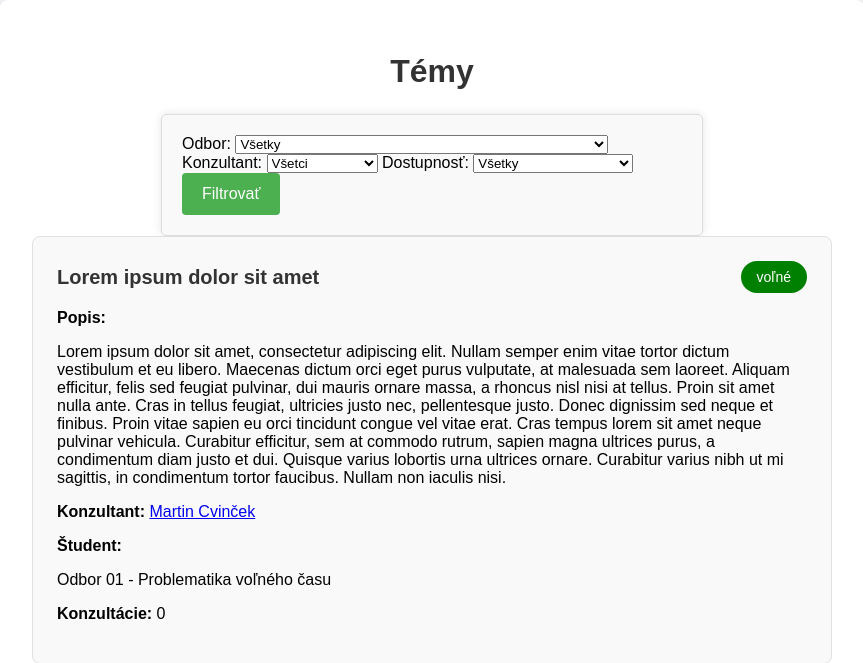
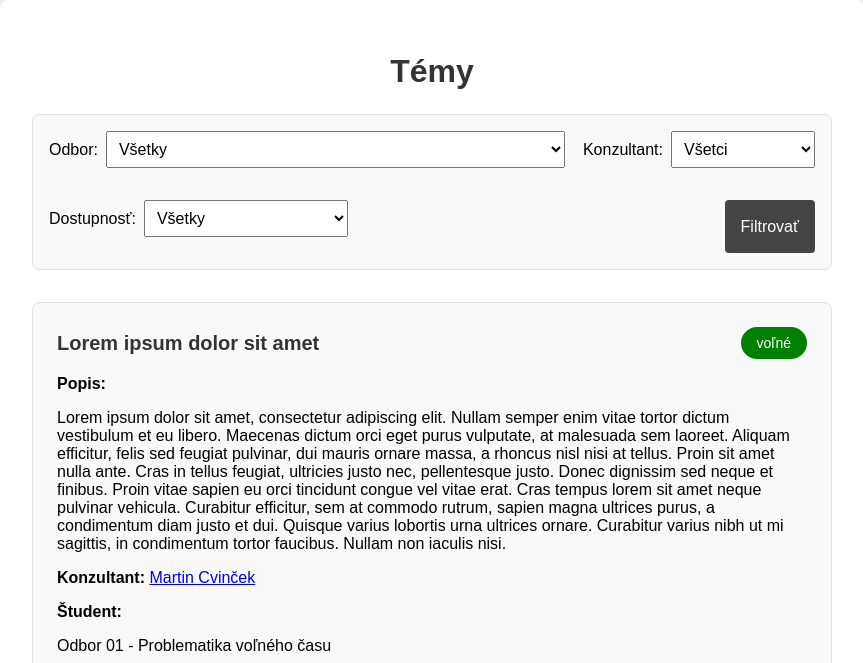
Before and after one commit to AdamLadnak/django_stranka_SOC, a Django app: page /soc/ in a window 1280 px wide. Shown: the part 60-723 px from the top of the page, without its empty margins (208-1071 px from the left). Run offline with Django 4.2, Linux system fonts and the light colour scheme; data comes from the database, SQL or seed files in the repository.

Commit message:
vylepšené formy

```diff
--- a/soc/static/soc/style.css
+++ b/soc/static/soc/style.css
@@ -125,6 +125,7 @@ h1 {
 .theme .topic-details {
     margin-top: 1rem; /* Add space between content and details */
 }
+
 /* Utility Classes */
 .pt-3 {
     padding-top: 1rem;
@@ -146,8 +147,53 @@ h1 {
     color: #fff;
 }
 
-/* Center the form */
-form {
+/* Filter Options Styles */
+.filter-options {
+    margin-bottom: 2rem;
+    padding: 1rem;
+    background-color: #f9f9f9;
+    border: 1px solid #e0e0e0;
+    border-radius: 8px;
+}
+
+.filter-options form {
+    display: flex;
+    justify-content: space-between;
+    gap: 1rem;
+    flex-wrap: wrap; /* Allow form items to wrap to the next line */
+}
+
+.filter-group {
+    display: flex;
+    align-items: center;
+    margin-bottom: 1rem;
+}
+
+.filter-options label {
+    margin-right: 0.5rem;
+}
+
+.filter-options select {
+    padding: 0.5rem;
+    font-size: 1rem;
+}
+
+.filter-options button {
+    background-color: #444;
+    color: white;
+    padding: 0.5rem 1rem;
+    border: none;
+    border-radius: 4px;
+    cursor: pointer;
+    font-size: 1rem;
+}
+
+.filter-options button:hover {
+    background-color: #333;
+}
+
+/* Add Theme Form Styles */
+.add-theme-form {
     max-width: 500px;
     margin: 0 auto;
     padding: 20px;
@@ -157,9 +203,9 @@ form {
     box-shadow: 0 0 10px rgba(0,0,0,0.1);
 }
 
-/* Style form inputs */
-form input[type="text"],
-form textarea {
+.add-theme-form input[type="text"],
+.add-theme-form textarea,
+.add-theme-form select {
     width: 100%;
     padding: 10px;
     margin-bottom: 10px;
@@ -169,9 +215,8 @@ form textarea {
     box-sizing: border-box;
 }
 
-/* Style form buttons */
-form button {
-    background-color: #4CAF50;
+.add-theme-form button {
+    background-color: #444;
     color: white;
     padding: 12px 20px;
     border: none;
@@ -180,6 +225,6 @@ form button {
     font-size: 16px;
 }
 
-form button:hover {
-    background-color: #45a049;
+.add-theme-form button:hover {
+    background-color: #333;
 }
--- a/soc/templates/soc/index.html
+++ b/soc/templates/soc/index.html
@@ -4,6 +4,7 @@
     <h1>Témy</h1>
     <div class="filter-options">
         <form method="GET" action="{% url 'temy' %}">
+            <div class="filter-group">
                 <label for="odbor">Odbor:</label>
                 <select name="odbor" id="odbor">
                     <option value="">Všetky</option>
@@ -11,7 +12,8 @@
                         <option value="{{ odbor.id }}">{{ odbor.nazov }}</option>
                     {% endfor %}
                 </select>
-
+            </div>
+            <div class="filter-group">
                 <label for="konzultant">Konzultant:</label>
                 <select name="konzultant" id="konzultant">
                     <option value="">Všetci</option>
@@ -19,7 +21,8 @@
                         <option value="{{ ucitel.id }}">{{ ucitel.meno }} {{ ucitel.priezvisko }}</option>
                     {% endfor %}
                 </select>
-
+            </div>
+            <div class="filter-group">
                 <label for="dostupnost">Dostupnosť:</label>
                 <select name="dostupnost" id="dostupnost">
                     <option value="">Všetky</option>
@@ -27,13 +30,12 @@
                         <option value="{{ dostupnost.id }}">{{ dostupnost.nazov }}</option>
                     {% endfor %}
                 </select>
-
+            </div>
             <button type="submit">Filtrovať</button>
         </form>
     </div>
 
     {% if temy %}
-
     <div class="themes-list">
         {% for tema in temy %}
         <div class="theme">
@@ -48,7 +50,6 @@
                 {% if tema.dostupnost.id == 3 %}
                 <p class="availability" style="background-color: red;">{{tema.dostupnost}}</p>
                 {% endif %}
-
             </div>
             <div class="topic-details">
                 <b>Popis: </b>
@@ -61,7 +62,6 @@
         </div>
         {% endfor %}
     </div>
-
     {% endif %}
 </div>
 {% endblock %}
```
Also changed, not shown: soc/templates/soc/pridat_temu.html (+9 -5 lines). Lines whose indentation alone changed are shown as unchanged.
